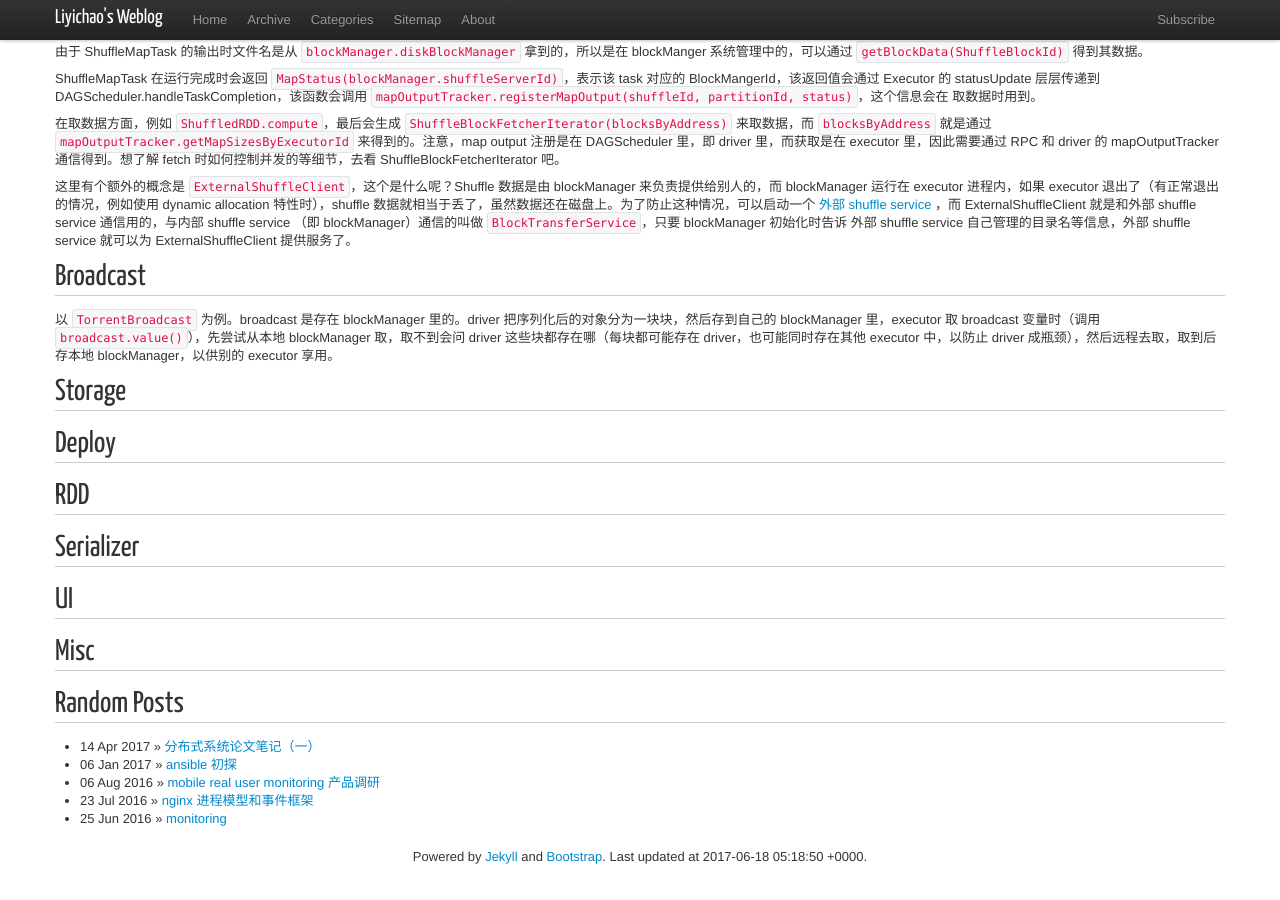
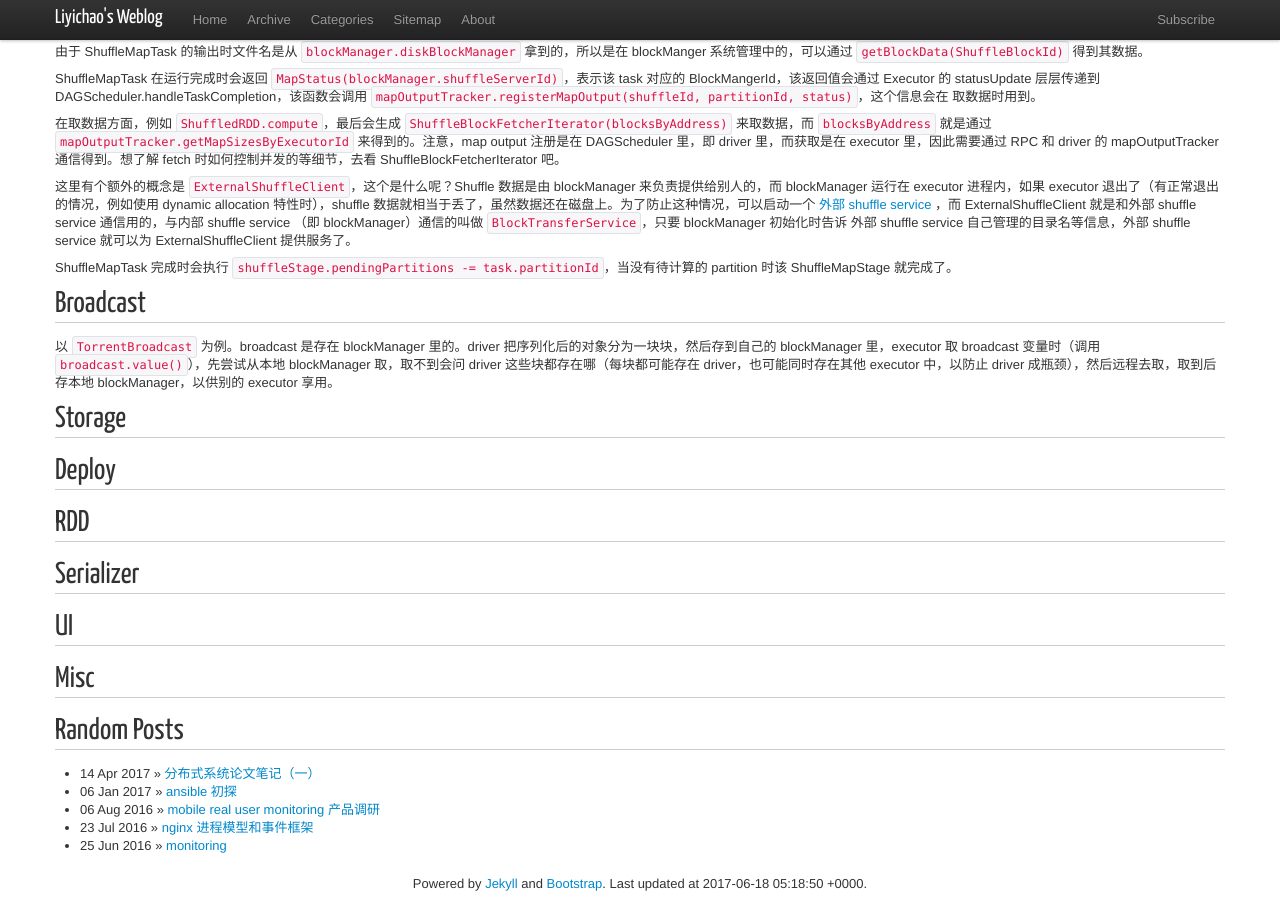
Before and after one commit to liyichao/liyichao.github.io, a Jekyll site: the page built from _posts/2017/2017-06-14-spark-名词索引.md, in a window 1280 px wide and 900 px high, scrolled down 1248 px. Built offline with Jekyll 4.4.1, drawn with Linux system fonts in a browser that asks for light colours; nearby versions of some CDN libraries; comment, search, counter and statistics services are not loaded.

Commit message:
Add some.

```diff
--- a/_posts/2017/2017-06-14-spark-名词索引.md
+++ b/_posts/2017/2017-06-14-spark-名词索引.md
@@ -66,6 +66,8 @@ ShuffleMapTask 在运行完成时会返回 `MapStatus(blockManager.shuffleServer
 
 这里有个额外的概念是 `ExternalShuffleClient`，这个是什么呢？Shuffle 数据是由 blockManager 来负责提供给别人的，而 blockManager 运行在 executor 进程内，如果 executor 退出了（有正常退出的情况，例如使用 dynamic allocation 特性时），shuffle 数据就相当于丢了，虽然数据还在磁盘上。为了防止这种情况，可以启动一个 [外部 shuffle service](https://spark.apache.org/docs/latest/job-scheduling.html#configuration-and-setup) ，而 ExternalShuffleClient 就是和外部 shuffle service 通信用的，与内部 shuffle service （即 blockManager）通信的叫做 `BlockTransferService`，只要 blockManager 初始化时告诉 外部 shuffle service 自己管理的目录名等信息，外部 shuffle service 就可以为 ExternalShuffleClient 提供服务了。
 
+ShuffleMapTask 完成时会执行 `shuffleStage.pendingPartitions -= task.partitionId`，当没有待计算的 partition 时该 ShuffleMapStage 就完成了。
+
 ## Broadcast
 
 以 `TorrentBroadcast` 为例。broadcast 是存在 blockManager 里的。driver 把序列化后的对象分为一块块，然后存到自己的 blockManager 里，executor 取 broadcast 变量时（调用 `broadcast.value()`），先尝试从本地 blockManager 取，取不到会问 driver 这些块都存在哪（每块都可能存在 driver，也可能同时存在其他 executor 中，以防止 driver 成瓶颈），然后远程去取，取到后存本地 blockManager，以供别的 executor 享用。
```
